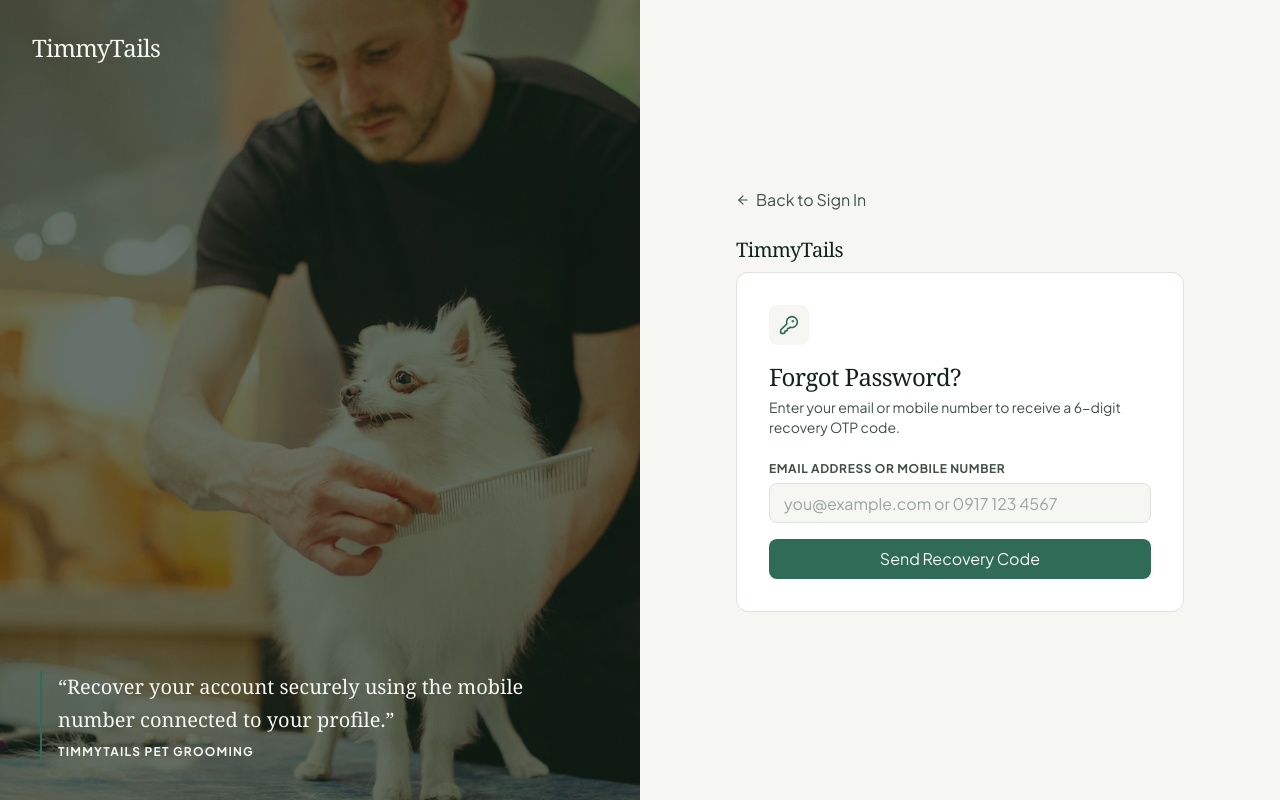
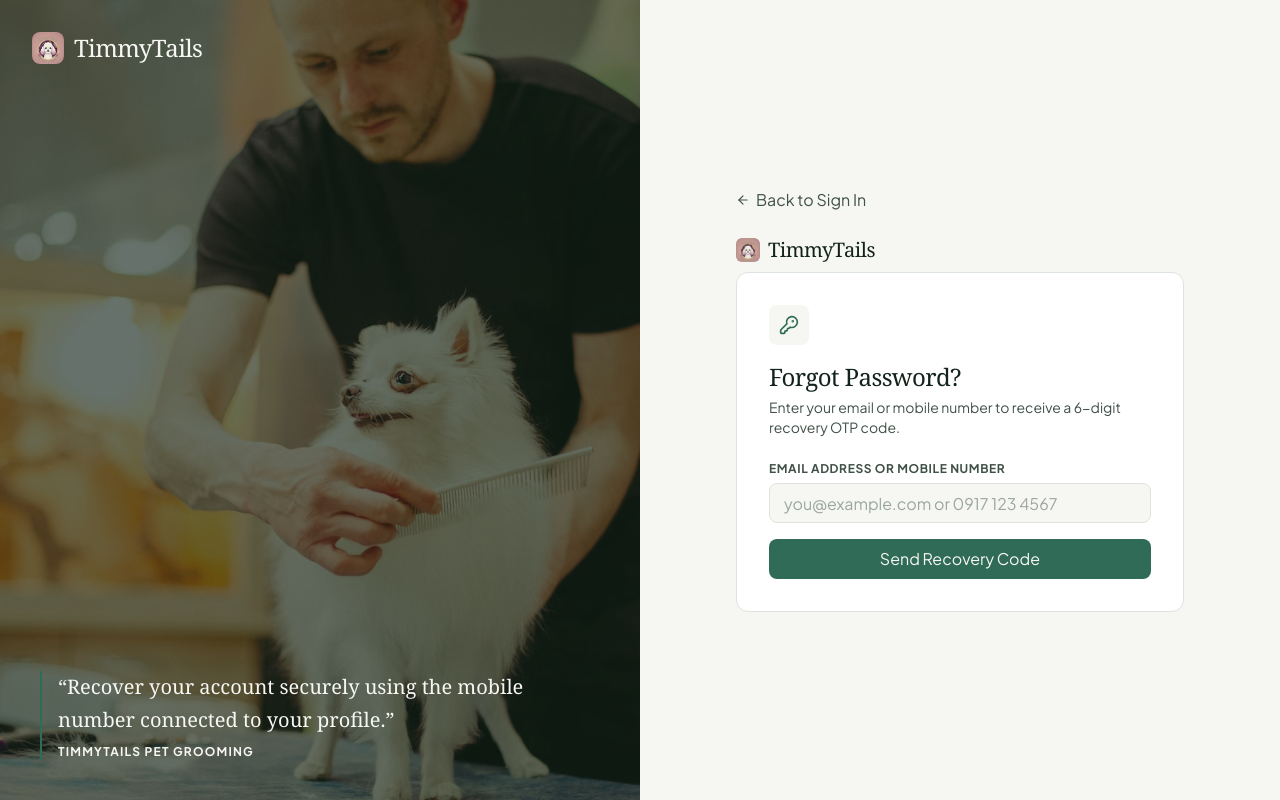
Before and after one commit to timmytails/aisystem, a React (Vite) app in the folder frontend/: page /forgot-password in a window 1280 px wide. Built offline with nearby package versions, Linux system fonts and the light colour scheme; no server answers.

Commit message:
feat: apply brand logo across header, footer, auth screens, admin portal, and favicon

```diff
--- a/frontend/index.html
+++ b/frontend/index.html
@@ -3,10 +3,11 @@
 
 <head>
   <meta charset="UTF-8" />
-  <link rel="icon" type="image/svg+xml" href="/favicon.svg" />
+  <link rel="icon" type="image/png" href="/logo.png" />
+  <link rel="apple-touch-icon" href="/logo.png" />
   <meta name="viewport" content="width=device-width, initial-scale=1.0" />
   <meta name="description" content="Timmy Tails AI-assisted pet grooming appointment system" />
-  <title>Timmy Tails | Pet Grooming</title>
+  <title>TimmyTails | Pet Grooming</title>
   <link rel="preconnect" href="https://fonts.googleapis.com">
   <link rel="preconnect" href="https://fonts.gstatic.com" crossorigin>
   <link
--- a/frontend/src/components/Footer.jsx
+++ b/frontend/src/components/Footer.jsx
@@ -7,7 +7,8 @@ export default function Footer() {
             <div className='mx-auto max-w-[1480px] px-6 py-14 lg:px-8 lg:py-16'>
                 <div className='grid gap-12 lg:grid-cols-[1.25fr_.75fr]'>
                     <div>
-                        <div>
+                        <div className='flex items-center gap-3'>
+                            <img src='/logo.png' alt='TimmyTails logo' className='h-9 w-9 object-contain rounded-lg' />
                             <p className='font-serif text-3xl font-bold tracking-tight text-white'>TimmyTails</p>
                         </div>
                         <h2 className='mt-8 max-w-2xl font-serif text-4xl leading-[1.05] tracking-[-.02em] sm:text-5xl'>Good grooming should feel simple—for you and your pet.</h2>
--- a/frontend/src/components/Header.jsx
+++ b/frontend/src/components/Header.jsx
@@ -48,9 +48,10 @@ export default function Header() {
             <div className='mx-auto flex min-h-[72px] max-w-[1480px] items-center gap-5 px-4 sm:px-6 lg:px-8'>
                 <Link
                     to={user?.role === 'user' ? '/dashboard' : '/'}
-                    className='flex shrink-0 items-center text-[#13231B] transition hover:opacity-80'
+                    className='flex shrink-0 items-center gap-2.5 text-[#13231B] transition hover:opacity-85'
                     aria-label='TimmyTails home'
                 >
+                    <img src='/logo.png' alt='TimmyTails logo' className='h-9 w-9 object-contain rounded-lg' />
                     <span className='font-serif text-[24px] font-bold tracking-tight text-[#13231B]'>
                         TimmyTails
                     </span>
--- a/frontend/src/pages/Admin.jsx
+++ b/frontend/src/pages/Admin.jsx
@@ -1059,9 +1059,12 @@ function AdminDesktopRail({
     return (
         <aside className='sticky top-0 hidden h-screen flex-col border-r border-[#274A3B] bg-[#13231B] text-white lg:flex'>
             <div className='flex h-[88px] items-center border-b border-white/10 px-6'>
+                <div className='flex items-center gap-3'>
+                    <img src='/logo.png' alt='TimmyTails logo' className='h-8 w-8 object-contain rounded-lg' />
                     <div>
                         <p className='font-serif text-2xl font-bold tracking-tight text-white'>TimmyTails</p>
                         <p className='mt-0.5 text-[9px] font-extrabold uppercase tracking-[.18em] text-[#A5B8AC]'>Admin Workspace</p>
+                    </div>
                 </div>
             </div>
 
@@ -1128,9 +1131,12 @@ function AdminSidebar({
             >
                 {/* Header Brand */}
                 <div className='flex h-16 items-center justify-between border-b border-[#1F4D3E] px-5'>
+                    <div className='flex items-center gap-2.5'>
+                        <img src='/logo.png' alt='TimmyTails logo' className='h-7 w-7 object-contain rounded-md' />
                         <div>
                             <p className='font-serif text-lg font-bold tracking-tight text-[#F6F7F2]'>TimmyTails</p>
                             <p className='text-[10px] font-bold uppercase tracking-widest text-[#2F6B57]'>Admin Portal</p>
+                        </div>
                     </div>
                     <button
                         onClick={onClose}
--- a/frontend/src/pages/CompleteProfile.jsx
+++ b/frontend/src/pages/CompleteProfile.jsx
@@ -81,7 +81,8 @@ export default function CompleteProfile() {
             <div className='mx-auto max-w-2xl'>
 
                 {/* Brand title */}
-                <div className='mb-6'>
+                <div className='mb-6 flex items-center gap-2.5'>
+                    <img src='/logo.png' alt='TimmyTails logo' className='h-8 w-8 object-contain rounded-lg' />
                     <span className='font-serif text-2xl font-bold tracking-tight text-[#13231B]'>
                         TimmyTails
                     </span>
--- a/frontend/src/pages/ForgotPassword.jsx
+++ b/frontend/src/pages/ForgotPassword.jsx
@@ -90,7 +90,8 @@ export default function ForgotPassword() {
                 />
                 <div className='absolute inset-0 bg-[#13231B]/40' />
 
-                <div className='absolute left-8 top-8'>
+                <div className='absolute left-8 top-8 flex items-center gap-2.5'>
+                    <img src='/logo.png' alt='TimmyTails logo' className='h-8 w-8 object-contain rounded-lg' />
                     <span className='font-serif text-2xl font-bold tracking-tight text-[#F6F7F2]'>
                         TimmyTails
                     </span>
@@ -120,7 +121,8 @@ export default function ForgotPassword() {
                     </Link>
 
                     {/* Brand title */}
-                    <div className='mb-2'>
+                    <div className='mb-2 flex items-center gap-2'>
+                        <img src='/logo.png' alt='TimmyTails logo' className='h-6 w-6 object-contain rounded-md' />
                         <span className='font-serif text-xl font-bold tracking-tight text-[#13231B]'>
                             TimmyTails
                         </span>
--- a/frontend/src/pages/Login.jsx
+++ b/frontend/src/pages/Login.jsx
@@ -102,7 +102,8 @@ export default function Login() {
                 <img src={loginImage} alt='Professional groomer pampering a pet' className='absolute inset-0 h-full w-full object-cover opacity-75' />
                 <div className='absolute inset-0 bg-gradient-to-t from-[#13231B] via-[#13231B]/25 to-[#13231B]/20' />
                 <div className='relative flex h-full min-h-screen flex-col justify-between p-10 xl:p-14'>
-                    <Link to='/' className='flex w-fit items-center text-white transition hover:opacity-85'>
+                    <Link to='/' className='flex w-fit items-center gap-2.5 text-white transition hover:opacity-85'>
+                        <img src='/logo.png' alt='TimmyTails logo' className='h-9 w-9 object-contain rounded-lg' />
                         <span className='font-serif text-3xl font-bold tracking-tight'>TimmyTails</span>
                     </Link>
                     <div className='max-w-xl'>
@@ -119,8 +120,9 @@ export default function Login() {
                         <ArrowLeft size={14} className='transition-transform group-hover:-translate-x-1' />Back to home
                     </Link>
 
-                    <div className='mb-8 lg:hidden'>
-                        <p className='font-serif text-2xl'>TimmyTails</p>
+                    <div className='mb-8 flex items-center gap-2.5 lg:hidden'>
+                        <img src='/logo.png' alt='TimmyTails logo' className='h-8 w-8 object-contain rounded-lg' />
+                        <p className='font-serif text-2xl font-bold tracking-tight text-[#13231B]'>TimmyTails</p>
                     </div>
 
                     <p className='text-[10px] font-extrabold uppercase tracking-[.16em] text-[#2F6B57]'>Welcome back</p>
--- a/frontend/src/pages/Signup.jsx
+++ b/frontend/src/pages/Signup.jsx
@@ -124,7 +124,8 @@ export default function Signup() {
                 />
                 <div className='absolute inset-0 bg-[#13231B]/40' />
 
-                <div className='absolute left-8 top-8'>
+                <div className='absolute left-8 top-8 flex items-center gap-2.5'>
+                    <img src='/logo.png' alt='TimmyTails logo' className='h-8 w-8 object-contain rounded-lg' />
                     <span className='font-serif text-2xl font-bold tracking-tight text-[#F6F7F2]'>
                         TimmyTails
                     </span>
@@ -157,7 +158,8 @@ export default function Signup() {
                     <div className='rounded-xl border border-[#DDE4DE] bg-white p-6 sm:p-10'>
 
                         {/* Brand */}
-                        <div className='mb-2'>
+                        <div className='mb-2 flex items-center gap-2'>
+                            <img src='/logo.png' alt='TimmyTails logo' className='h-6 w-6 object-contain rounded-md' />
                             <span className='font-serif text-xl font-bold tracking-tight text-[#13231B]'>
                                 TimmyTails
                             </span>
```
Lines whose indentation alone changed are shown as unchanged.
